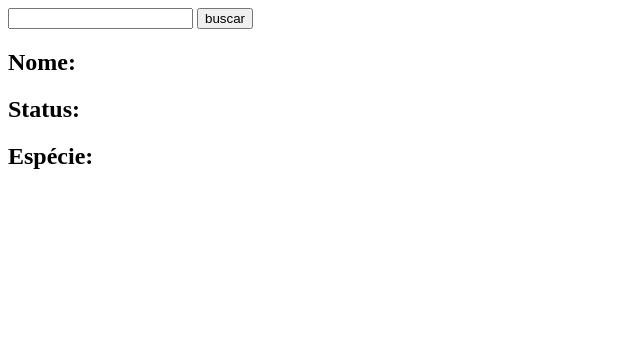
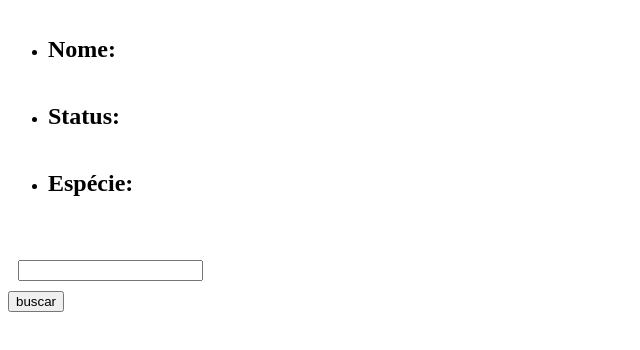
Before and after one commit to gabrieldelpacheco182/M1S03-Ex-6---Rick-and-Morty-Card, a plain HTML site: page index.html in a window 1280 px wide. Shown: the whole page, without its empty margins (0-640 px from the left). Drawn offline with Linux system fonts and the light colour scheme.

Commit message:
colocado algum css.

```diff
--- a/index.html
+++ b/index.html
@@ -4,20 +4,20 @@
     <meta charset="UTF-8">
     <meta http-equiv="X-UA-Compatible" content="IE=edge">
     <meta name="viewport" content="width=device-width, initial-scale=1.0">
+    <link rel="stylesheet" href="style.css">
     <title>Document</title>
 </head>
 <body>
-    <input type="text" id="personagem">
-    <button  onclick="search()">buscar</button>
-    <label for="personagem"></label>
     <div id="app">
-    <h2>Nome:</h2>
-    <h3 id="name"></h2>
-    <h2>Status:</h2>
-    <h3 id="status"></h2>
-    <h2>Espécie:</h2>
-    <h3 id="specie"></h2>
-    <img src="" alt="" id="figura">
+        <ul>
+            <li><h2>Nome:</h2> <p id="name"></p></li>
+            <li><h2>Status:</h2> <p id="status"></p></li>
+            <li><h2>Espécie:</h2> <p id="specie"></p></li>
+    </ul>
+        <img src="" id="figura">
+        <input type="text" id="personagem">
+        <button  onclick="search()">buscar</button>
+        <label for="personagem"></label>
 </div>
 
     <script src="function.js"></script>
--- /dev/null
+++ b/style.css
@@ -0,0 +1,8 @@
+h2, p, img {
+    display: inline-block;
+}
+
+input {
+    display: block;
+margin: 10px;
+}
```
